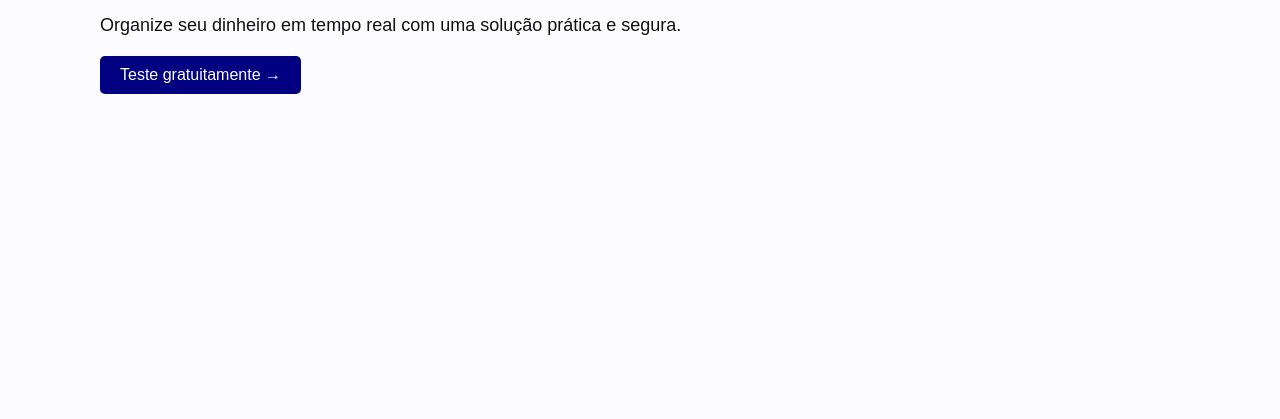
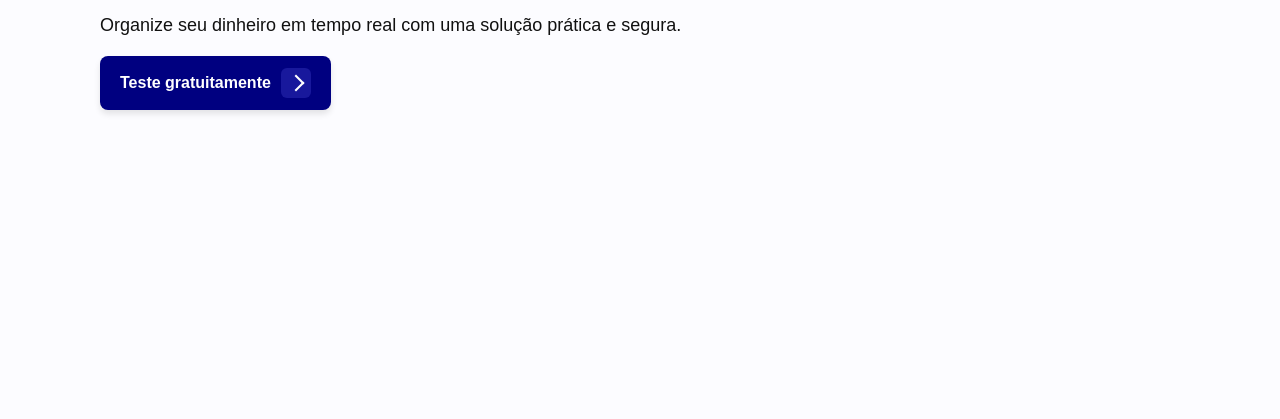
Before and after one commit to sergiocosta17/financeIA, a plain HTML site: page index.html in a window 1280 px wide. Shown: the part 381-800 px from the top of the page. Drawn offline with Linux system fonts and the light colour scheme; a script that the page names is missing.

Commit message:
animação botão de teste

```diff
--- a/index.html
+++ b/index.html
@@ -14,8 +14,7 @@
         <nav>
             <a href="#">Quem somos</a>
             <a href="#">Recursos</a>
-            <a href="#">Planos</a>
-            <a href="#">Blog</a>
+            <a href="#">Planos e preços</a>
             <a href="#">Login</a>
             <button class="btn">Comece já!</button>
         </nav>
@@ -23,7 +22,12 @@
     <section class="hero">
         <h1>Organize, economize e prospere!<br><span class="highlight">Crie o melhor futuro para suas finanças,</span> <br> e esse futuro começa AGORA!</h1>
         <p>Organize seu dinheiro em tempo real com uma solução prática e segura.</p>
-        <button class="btn">Teste gratuitamente →</button>
+        <button class="btn btn-arrow">
+            Teste gratuitamente
+            <div class="arrow-box">
+                <div class="arrow"></div>
+            </div>
+        </button>
     </section>
     <script src="script.js"></script>
 </body>
--- a/style.css
+++ b/style.css
@@ -55,18 +55,51 @@ nav a:hover {
 }
 
 .btn {
-    background: #000080;
+    background-color: #000080;
     color: white;
+    font-size: 16px;
+    font-weight: bold;
+    padding: 12px 20px;
     border: none;
-    padding: 10px 20px;
+    border-radius: 8px;
     cursor: pointer;
-    border-radius: 5px;
-    font-size: 16px;
-    transition: background 0.3s;
+    transition: background-color 0.3s ease-in-out;
+    text-decoration: none;
+    box-shadow: 0px 4px 6px rgba(0, 0, 0, 0.1);
 }
 
 .btn:hover {
-    background: #000080;
+    background-color: #292991;
+}
+
+.btn-arrow {
+    display: flex;
+    align-items: center;
+    justify-content: space-between;
+}
+
+.btn-arrow .arrow-box {
+    width: 30px;
+    height: 30px;
+    background-color: #18189c;
+    display: flex;
+    justify-content: center;
+    align-items: center;
+    border-radius: 6px;
+    margin-left: 10px;
+    transition: transform 0.3s ease-in-out;
+}
+
+.btn-arrow .arrow {
+    display: inline-block;
+    border: solid white;
+    border-width: 0 2px 2px 0;
+    padding: 5px;
+    transform: rotate(-45deg);
+}
+
+.btn-arrow:hover .arrow-box {
+    transform: translateX(5px);
 }
 
 .hero {
```
